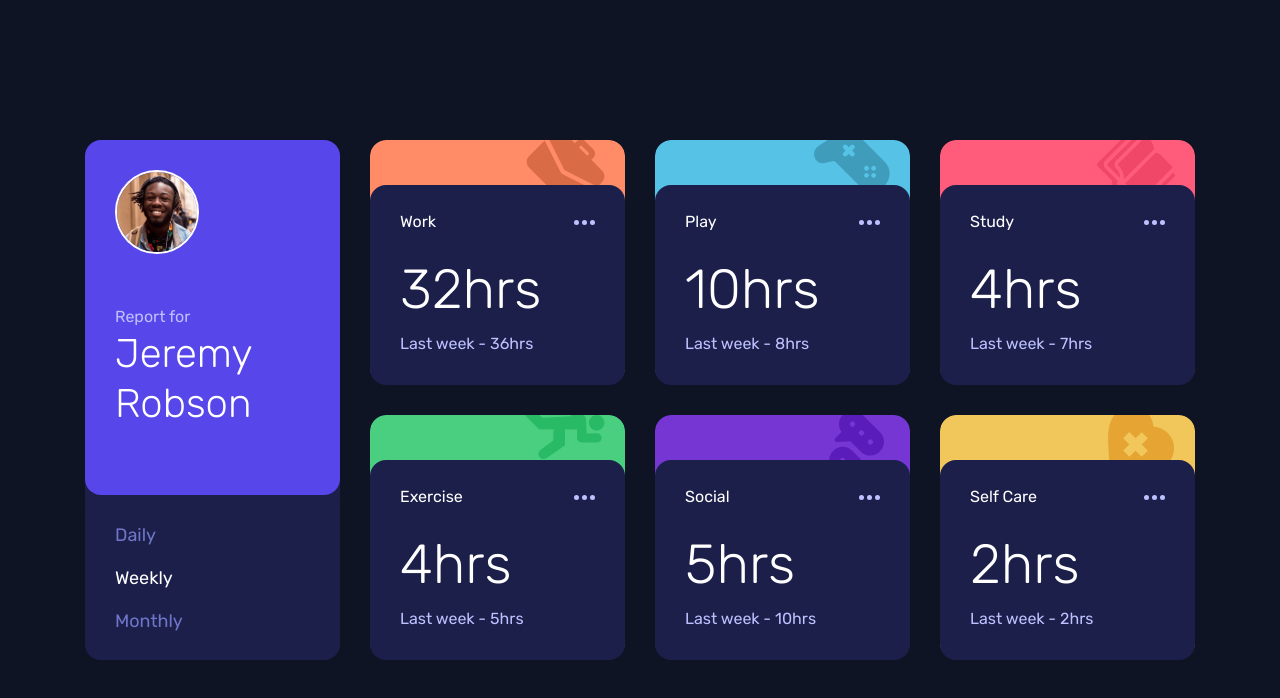
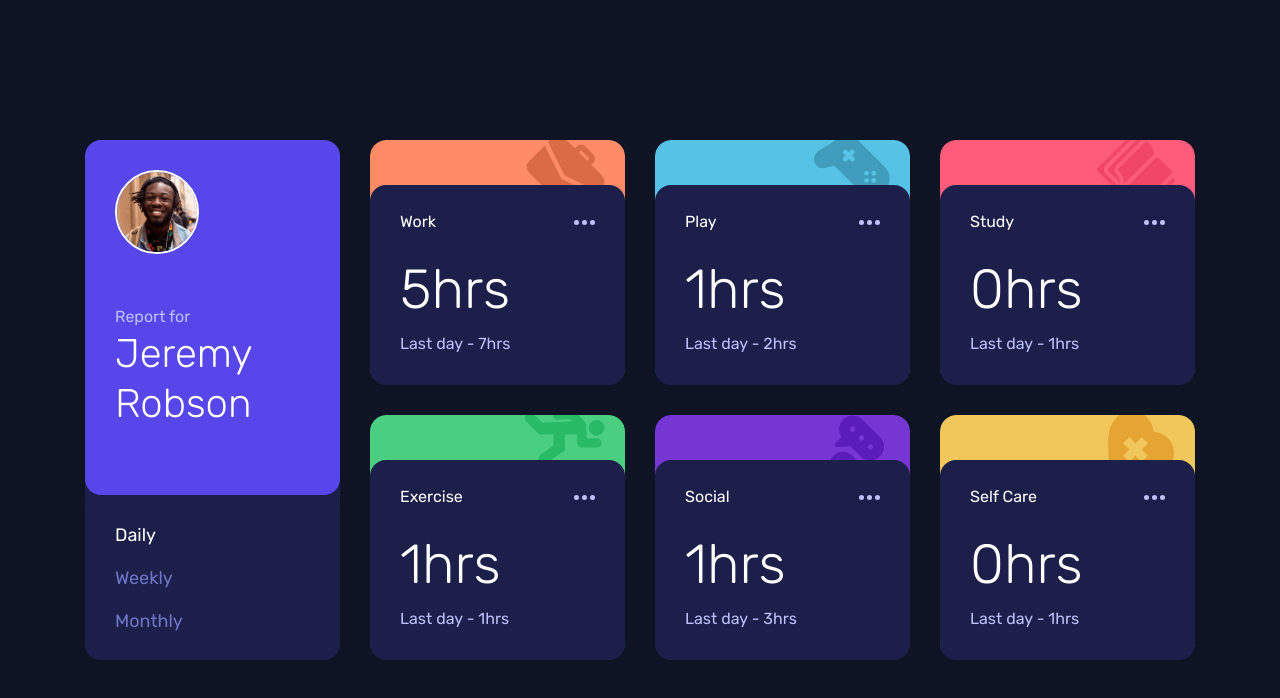
Before and after one commit to bayuprathama/time-tracking-dashboard, a React (Vite) app: page / in a window 1280 px wide. Shown: the top 698 px of the page. Built offline with nearby package versions, Linux system fonts and the light colour scheme.

Commit message:
add localstorage function to remember last menu

```diff
--- a/src/App.jsx
+++ b/src/App.jsx
@@ -6,9 +6,19 @@ import CardNav from './components/CardNav';
 import * as data from './data.json';
 
 function App() {
-  const [cardData, setCardData] = useState(data);
-  const [timeFramesCategory, setTimeFramesCategory] = useState('weekly');
+  const cardData = data;
+  const categoryInitialValue =
+    JSON.parse(window.localStorage.getItem('category:timeframes')) ?? 'daily';
+  const [timeFramesCategory, setTimeFramesCategory] = useState(
+    () => categoryInitialValue
+  );
 
+  useEffect(() => {
+    window.localStorage.setItem(
+      'category:timeframes',
+      JSON.stringify(timeFramesCategory)
+    );
+  }, [timeFramesCategory]);
   return (
     <Container>
       {Object.keys(cardData).length !== 0 && (
--- a/src/components/Card.jsx
+++ b/src/components/Card.jsx
@@ -47,7 +47,7 @@ export default function Card({ variant, category, cardData }) {
       <div
         style={{
           backgroundImage: `url(/time-tracking-dashboard/img/${variants[variant].iconURL})`,
-          backgroundPosition: 'right 20px top -10px',
+          backgroundPosition: 'right 20px top -5px',
         }}
         className={`sm:w-[255px] bg-clip-p-box w-full h-[160px] sm:h-[244px] relative justify-end bg-no-repeat ${variants[variant].backgroundColor} rounded-2xl`}
       >
```
